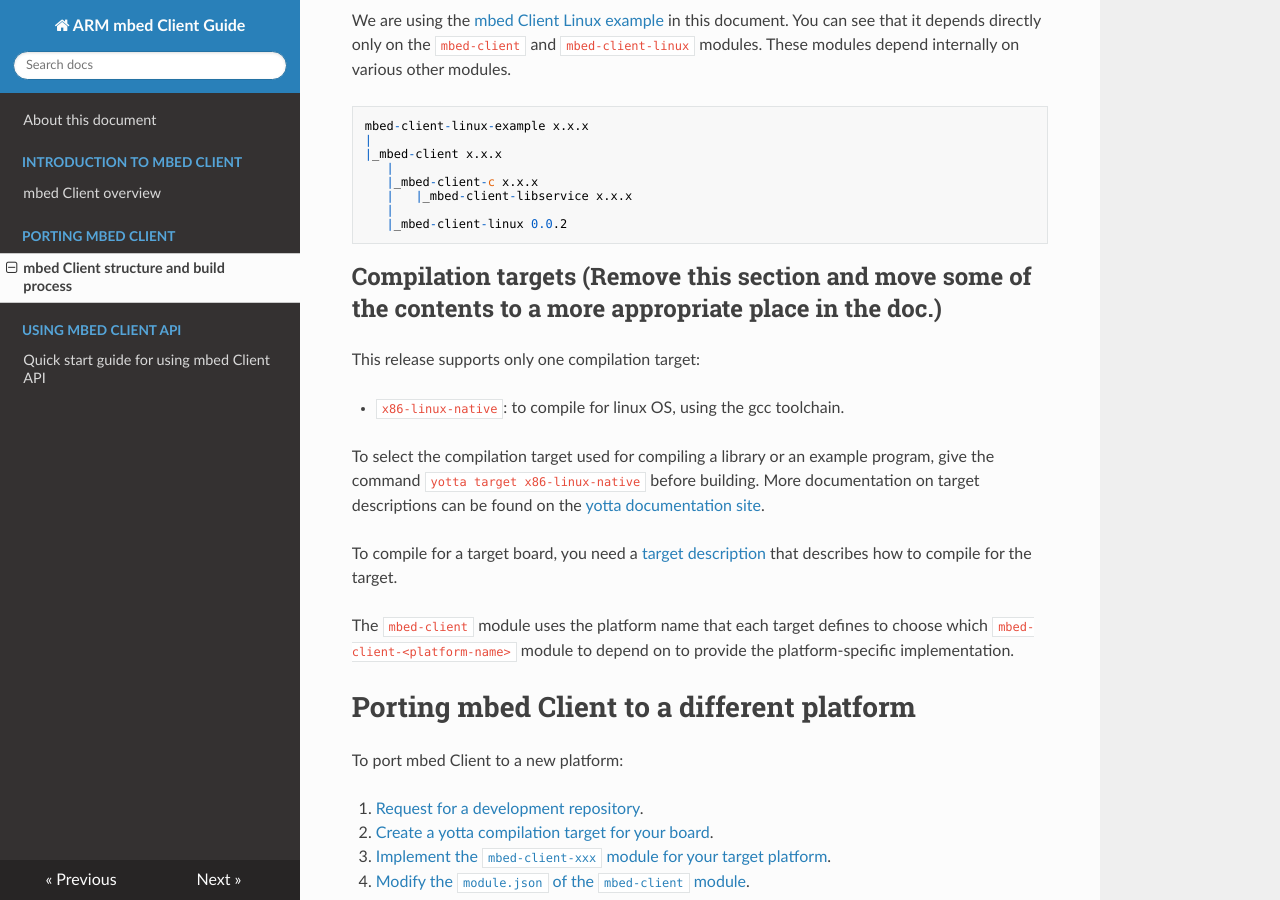
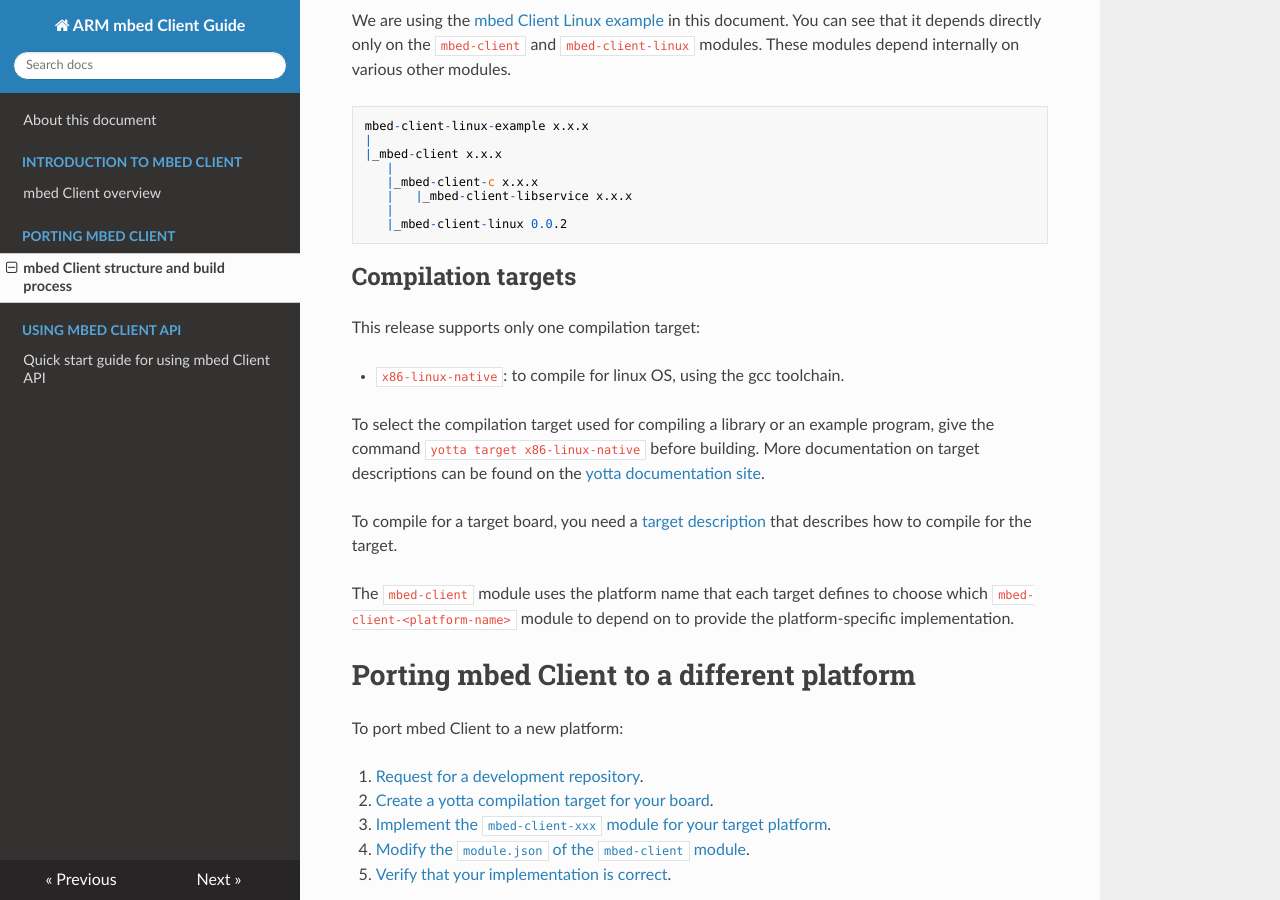
Before and after one commit to ARMmbed/mbed-client, an MkDocs documentation site: the page built from docs/porting-guide.md, in a window 1280 px wide and 900 px high, scrolled down 1096 px. Built offline with MkDocs 1.6.1, drawn with Linux system fonts in a browser that asks for light colours; nearby versions of some CDN libraries; old or Windows-style settings are respelled for this version of MkDocs.

Commit message:
remark to self removed

````diff
--- a/docs/porting-guide.md
+++ b/docs/porting-guide.md
@@ -46,7 +46,7 @@
    |_mbed-client-linux 0.0.2
 ```
 
-## Compilation targets (Remove this section and move some of the contents to a more appropriate place in the doc.)
+## Compilation targets
 
 This release supports only one compilation target:
 
````
